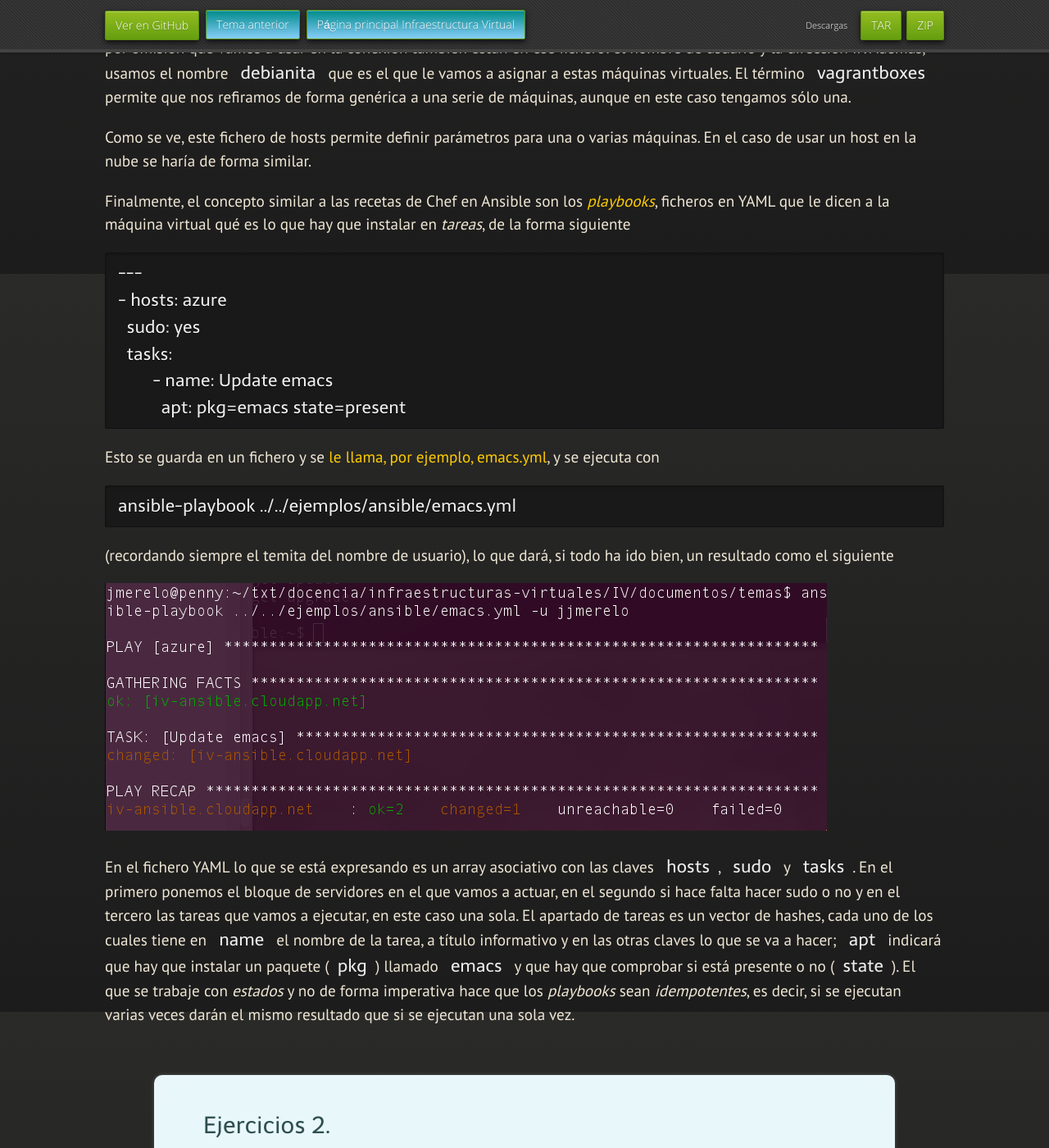
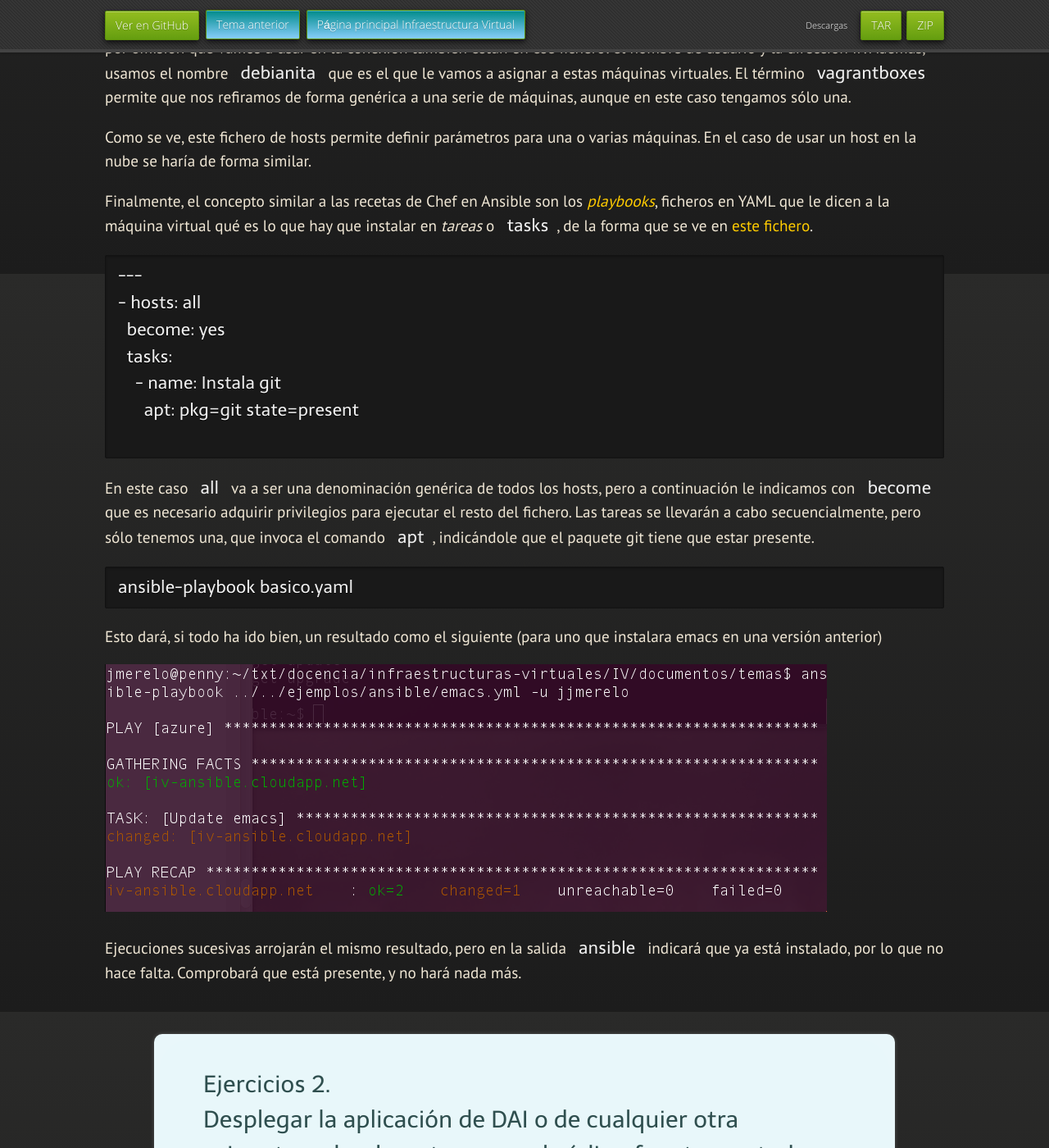
Before and after one commit to JJ/IV, a Jekyll site: the page built from documentos/temas/Gestion_de_configuraciones.md, in a window 1280 px wide and 1400 px high, scrolled down 5966 px. Shown: the whole window at 82% size. Built offline with Jekyll 4.4.1, drawn with Linux system fonts in a browser that asks for light colours; nearby versions of some CDN libraries; some web fonts are replaced; our own code applies the rules of GitHub Pages for plain Markdown files; some of the changed text lies outside the part shown.

Commit message:
Sync documentos/temas/Gestion_de_configuraciones.md de master a gh-pages

````diff
--- a/documentos/temas/Gestion_de_configuraciones.md
+++ b/documentos/temas/Gestion_de_configuraciones.md
@@ -301,46 +301,43 @@ forma similar.
 Finalmente, el concepto similar a las recetas de Chef en Ansible son los
 [*playbooks*](https://docs.ansible.com/ansible/latest/user_guide/playbooks_intro.html),
 ficheros en YAML que le dicen a la máquina virtual qué es lo que hay
-que instalar en *tareas*, de la forma siguiente
+que instalar en *tareas* o `tasks`, de la forma que se ve en
+[este fichero](/ejemplos/vagrant/Debian2018/basico.yaml).
 
 ```
 ---
-- hosts: azure
-  sudo: yes
+- hosts: all
+  become: yes
   tasks:
-	- name: Update emacs
-	  apt: pkg=emacs state=present
+    - name: Instala git
+      apt: pkg=git state=present
+
 ```
 
-Esto se guarda en un fichero y se
-[le llama, por ejemplo, emacs.yml](../../ejemplos/ansible/emacs.yml),
-y se ejecuta con
+En este caso `all` va a ser una denominación genérica de todos los
+hosts, pero a continuación le indicamos con `become` que es necesario
+adquirir privilegios para ejecutar el resto del fichero. Las tareas se
+llevarán a cabo secuencialmente, pero sólo tenemos una, que invoca el
+comando `apt`, indicándole que el paquete git tiene que estar presente.
 
 ```
-ansible-playbook ../../ejemplos/ansible/emacs.yml
+ansible-playbook basico.yaml
 ```
 
-(recordando siempre el temita del nombre de usuario), lo que dará, si
-todo ha ido bien, un resultado como el siguiente
+Esto dará, si
+todo ha ido bien, un resultado como el siguiente (para uno que
+instalara emacs en una versión anterior)
 
 ![Instalación de emacs usando ansible](../img/ansible.png)
 
-En el fichero YAML lo que se está expresando es un array asociativo
-con las claves `hosts`, `sudo` y `tasks`. En el primero ponemos el
-bloque de servidores en el que vamos a actuar, en el segundo si hace
-falta hacer sudo o no y en el tercero las tareas que vamos a ejecutar,
-en este caso una sola. El apartado de tareas es un vector de hashes,
-cada uno de los cuales tiene en `name` el nombre de la tarea, a título
-informativo y en las otras claves lo que se va a hacer; `apt` indicará
-que hay que instalar un paquete (`pkg`) llamado `emacs` y que hay que
-comprobar si está presente o no (`state`). El que se trabaje con
-*estados* y no de forma imperativa hace que los *playbooks* sean
-*idempotentes*, es decir, si se ejecutan varias veces darán el mismo
-resultado que si se ejecutan una sola vez.
+Ejecuciones sucesivas arrojarán el mismo resultado, pero en la salida
+`ansible` indicará que ya está instalado, por lo que no hace
+falta. Comprobará que está presente, y no hará nada más.
 
 <div class='ejercicios' markdown='1'>
 
-Desplegar la aplicación de DAI  con todos los módulos necesarios
+Desplegar la aplicación de DAI o de cualquier otra asignatura donde se
+tenga ya el código fuente con todos los módulos necesarios
 usando un *playbook* de Ansible.
 
 </div>
````
